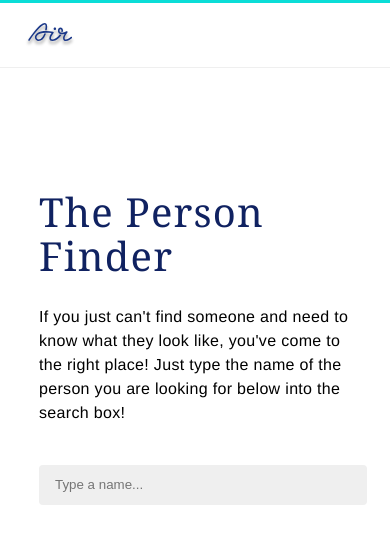
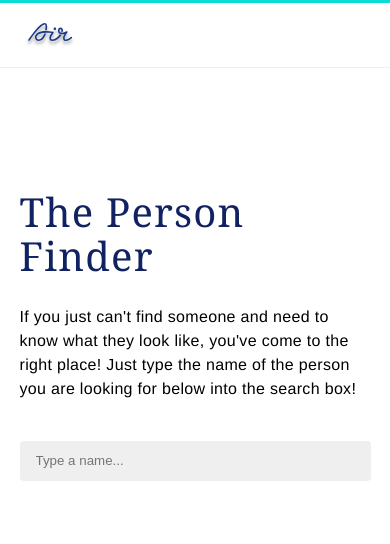
Before and after one commit to janenath/person_finder, a React (Create React App) app: page / in a window 390 px wide. Shown: the top 544 px of the page. Built offline with nearby package versions, Linux system fonts and the light colour scheme.

Commit message:
improve mobile responsiveness

```diff
--- a/src/App.scss
+++ b/src/App.scss
@@ -45,6 +45,9 @@ main {
     @media (max-width: 650px) {
       width: 80%;
     }
+    @media (max-width: 400px) {
+      width: 90%;
+    }
     h1 {
       font-family: 'Georgia', 'Helvetica', sans-serif;
       color: $jay8;
@@ -70,6 +73,9 @@ main {
     @media (max-width: 650px) {
       width: 80%;
     }
+    @media (max-width: 400px) {
+      width: 90%;
+    }
     input {
       width: 100%;
       height: 40px;
@@ -78,6 +84,7 @@ main {
       border: 0;
       border-radius: 4px;
       background-color: $pigeon0;
+      box-sizing:  border-box;
     }
     .card {
       display: flex;
```
